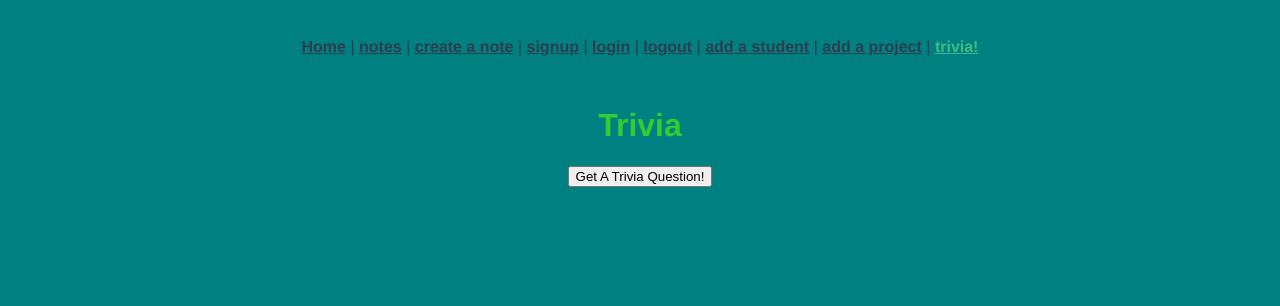
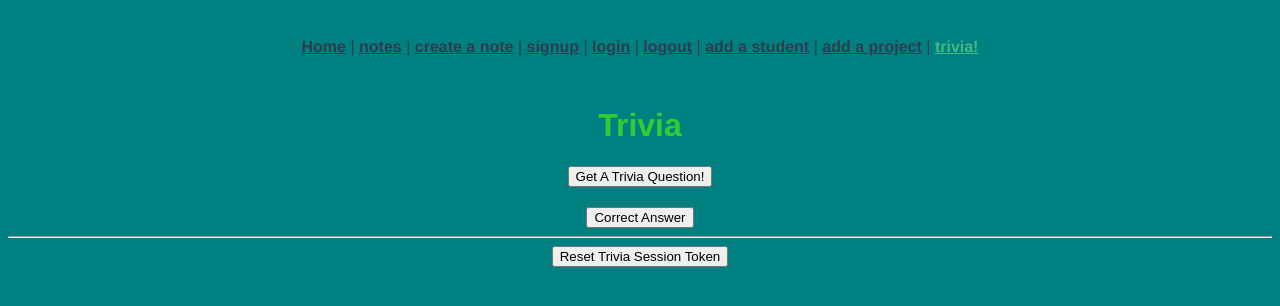
Before and after one commit to jeffspatafora/student-assessment-tracker-app-frontend, a Vue app: page /trivia in a window 1280 px wide. Shown: the top 306 px of the page. Built offline with nearby package versions, Linux system fonts and the light colour scheme.

Commit message:
adds resetSessionToken function and button, getCorrectAnswer function and button to console.log correct answer

```diff
--- a/src/views/TriviaView.vue
+++ b/src/views/TriviaView.vue
@@ -19,9 +19,18 @@ export default {
         this.question = response.data["question"];
         this.correctAnswer = response.data["correct_answer"];
         this.possibleAnswers = response.data["possible_answers"];
+      });
+    },
+    getCorrectAnswer: function () {
+      console.log(this.correctAnswer);
+    },
+    resetSessionToken: function () {
+      console.log('token reset');
+      axios.patch("/trivia_session_token").then(response => {
+        console.log(response.data);
       })
     }
-  },
+  }
 };
 </script>
 
@@ -37,6 +46,10 @@ export default {
     {{ possibleAnswer }}
   </p>
 
+  <button v-on:click="getCorrectAnswer()">Correct Answer</button>
+  <hr>
+  <button v-on:click="resetSessionToken()">Reset Trivia Session Token</button>
+
 
 
 </template>
```
